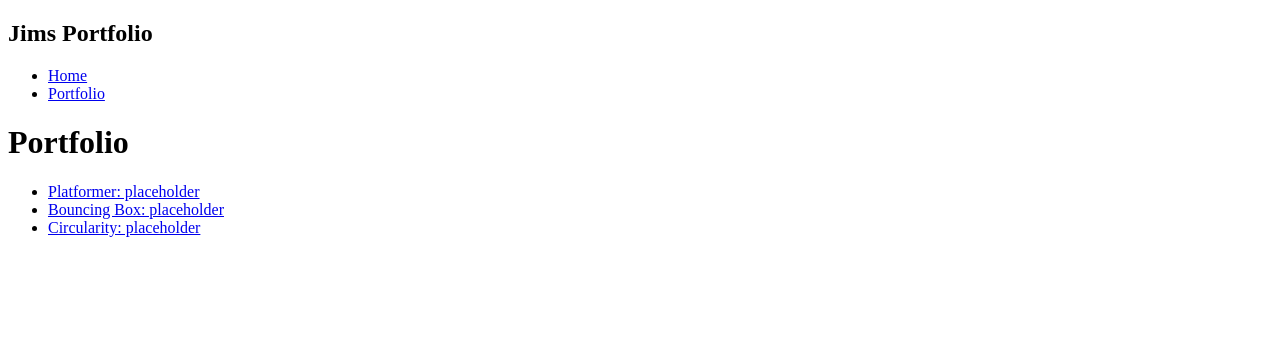
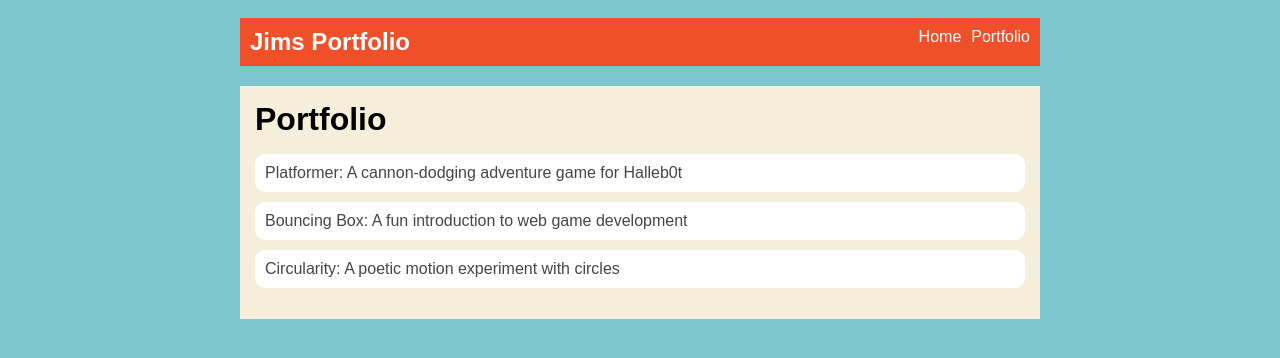
Before and after one commit to JimCavalier67/JimCavalier67.github.io, a plain HTML site: page portfolio.html in a window 1280 px wide. Drawn offline with Linux system fonts and the light colour scheme.

Commit message:
add portfolio page to website

```diff
--- a/portfolio.html
+++ b/portfolio.html
@@ -2,7 +2,7 @@
 <html>
   <head>
     <title>Jims portfolio</title>
-    <link rel=""stylesheet" href=""style.css" />
+    <link rel="stylesheet" href="style.css" />
   </head>
 
   <body>
@@ -25,19 +25,17 @@
           <h1>Portfolio</h1>
           <ul id="portfolio">
             <li>
-  <a href="fsd-projects/platformer/">Platformer: placeholder</a>
+              <a href="fsd-projects/platformer/">Platformer: A cannon-dodging adventure game for Halleb0t</a>
             </li>
             <li>
-  <a href="fsd-projects/bouncing-box/">Bouncing Box: placeholder</a>
+              <a href="fsd-projects/bouncing-box/">Bouncing Box: A fun introduction to web game development</a>
             </li>
             <li>
-  <a href="fsd-projects/circularity/">Circularity: placeholder</a>
+              <a href="fsd-projects/circularity/">Circularity: A poetic motion experiment with circles</a>
             </li>
           </ul>
         </div>
       </main>
-
-
     </div>
   </body>
 </html>
--- a/style.css
+++ b/style.css
@@ -75,3 +75,29 @@ main {
 h2, h3 {
     margin: 0px;
 }
+
+/* Portfolio styles */
+.content h1 {
+  color: black;
+}
+
+#portfolio {
+  list-style-type: none;
+  padding-left: 0;
+}
+
+#portfolio li {
+  background: #fff;
+  padding: 10px;
+  border-radius: 10px;
+  margin-bottom: 10px;
+}
+
+#portfolio li:hover {
+  background: #eee;
+}
+
+#portfolio a {
+  text-decoration: none;
+  color: #454545;
+}
```
Also changed, not shown: index.html (+5 -2 lines). Lines whose indentation alone changed are shown as unchanged.
